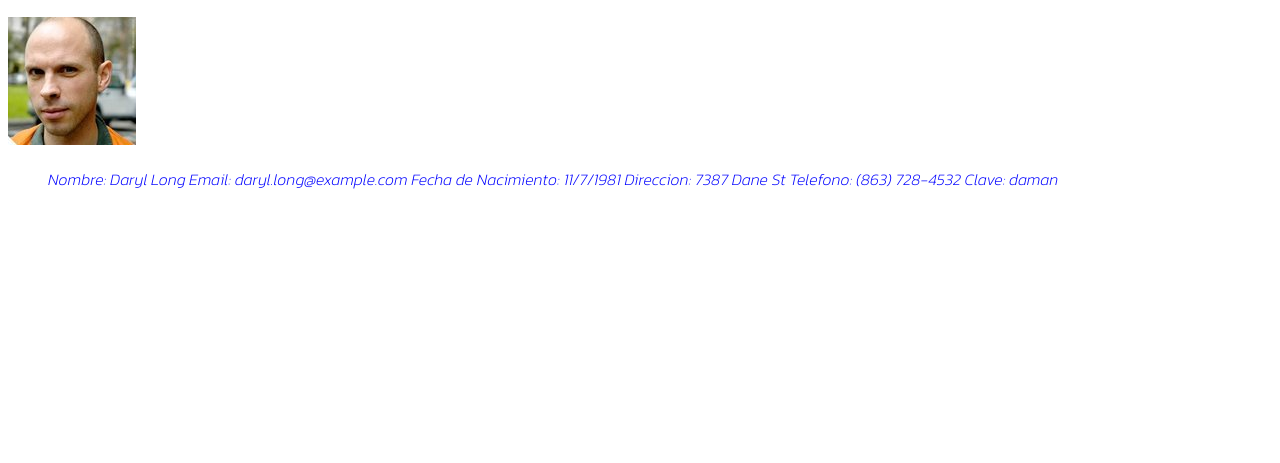
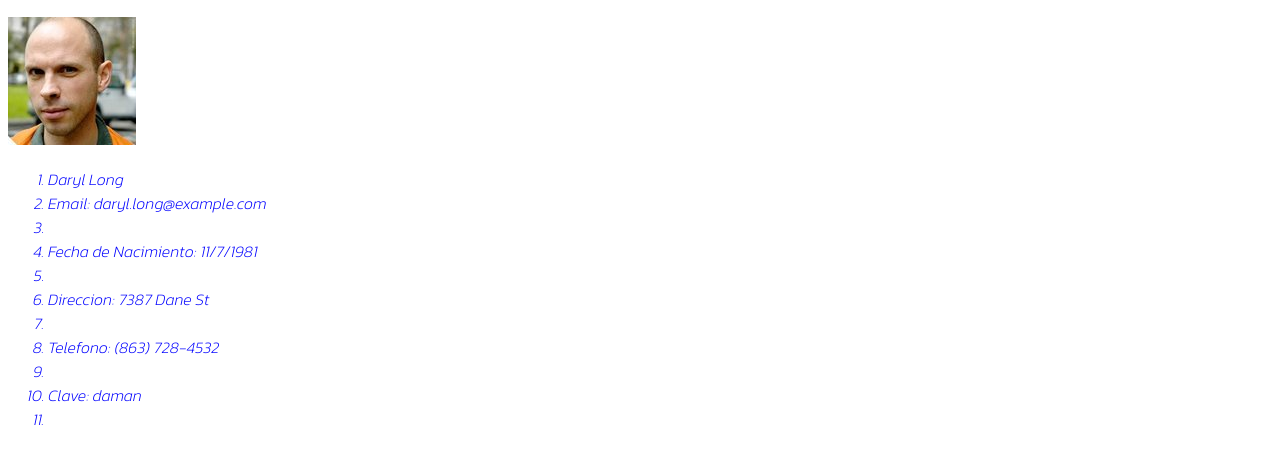
Before and after one commit to roqueaguero/roqueaguero.github.io, a plain HTML site: page index.html in a window 1280 px wide. Shown: the part 129-592 px from the top of the page. Drawn offline with Linux system fonts and the light colour scheme; a web font is replaced by a local one.

Commit message:
Update index.html

```diff
--- a/index.html
+++ b/index.html
@@ -16,12 +16,12 @@
 <h2>CV</h2>
 <img src="images/foto.jpg" alt="foto de daryl long" />
 <ol>
-  Nombre: Daryl Long
-  Email: daryl.long@example.com
-  Fecha de Nacimiento: 11/7/1981
-  Direccion:  7387 Dane St
-  Telefono: (863) 728-4532
-  Clave: daman
+  <li>Daryl Long</li>
+  <li>Email: daryl.long@example.com <li>
+  <li>Fecha de Nacimiento: 11/7/1981<li>
+  <li>Direccion:  7387 Dane St<li>
+  <li>Telefono: (863) 728-4532<li>
+  <li>Clave: daman<li>
 </ol>
 </body>
 </html>
```
